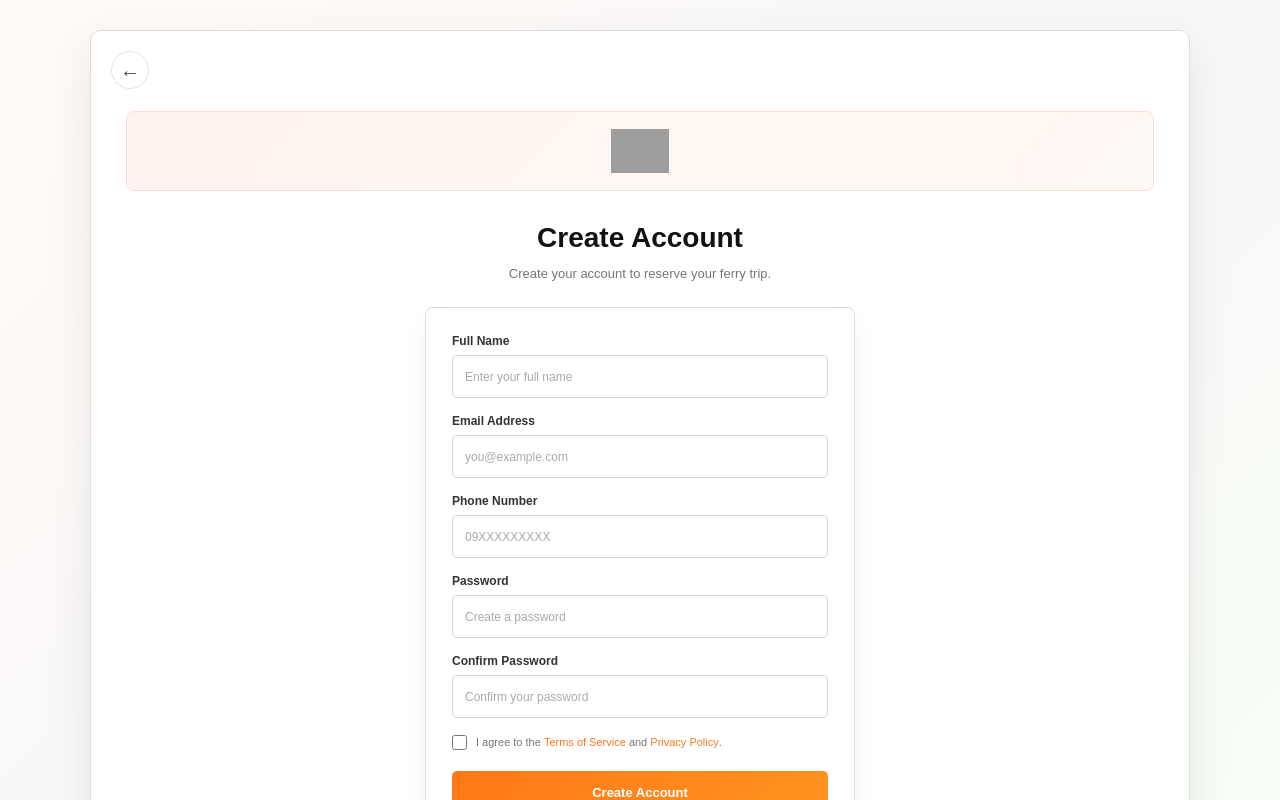
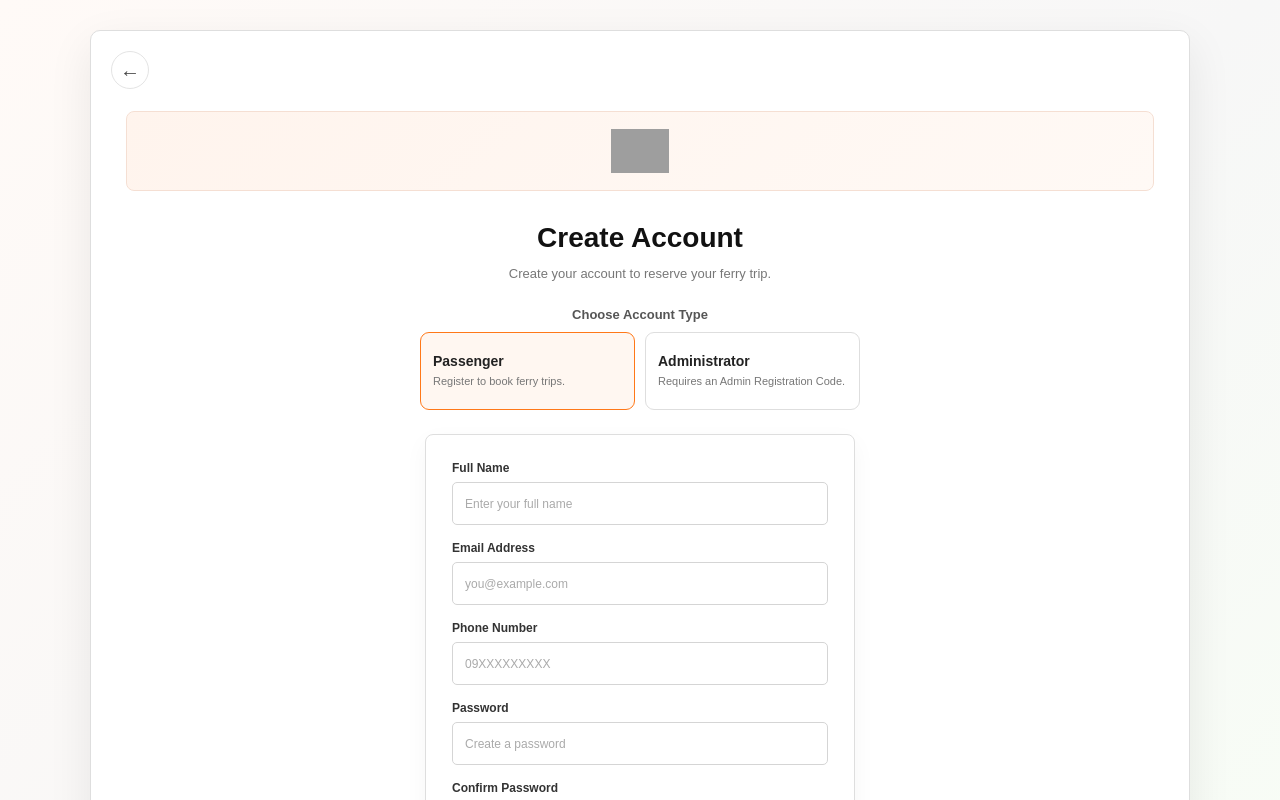
Before and after one commit to Rev0710/iloilo-guimaras-ticketing-system, a React (Vite) app in the folder client/: page /register in a window 1280 px wide. Shown: the top 800 px of the page. Built offline with nearby package versions, Linux system fonts and the light colour scheme; no server answers; grey boxes are pictures that could not be loaded.

Commit message:
Upate for Registration under of admin

```diff
--- a/client/src/pages/Admin/AdminRegister.jsx
+++ b/client/src/pages/Admin/AdminRegister.jsx
@@ -82,7 +82,7 @@ const AdminRegister = () => {
             setTimeout(() => {
 
                 navigate(
-                    "/admin-login"
+                    "/login"
                 );
 
             }, 1200);
@@ -230,7 +230,7 @@ const AdminRegister = () => {
                         type="button"
                         onClick={() =>
                             navigate(
-                                "/admin-login"
+                                "/login"
                             )
                         }
                     >
--- a/client/src/pages/passenger/Register.jsx
+++ b/client/src/pages/passenger/Register.jsx
@@ -6,6 +6,7 @@ import { FaApple } from "react-icons/fa";
 const API_BASE_URL =
     import.meta.env.VITE_API_BASE_URL ||
     "http://localhost:5000/api";
+
 
 const Register = () => {
     const navigate = useNavigate();
@@ -812,6 +813,67 @@ const Register = () => {
 
 
                 /* =====================================================
+                   REGISTRATION TYPE
+                ===================================================== */
+
+                .register-type-section {
+                    width: 100%;
+                    max-width: 440px;
+                    margin-bottom: 24px;
+                }
+
+                .register-type-title {
+                    margin: 0 0 10px;
+                    text-align: center;
+                    font-size: 13px;
+                    font-weight: 600;
+                    color: #555;
+                }
+
+                .register-type-options {
+                    display: grid;
+                    grid-template-columns: repeat(2, minmax(0, 1fr));
+                    gap: 10px;
+                }
+
+                .register-type-option {
+                    min-height: 78px;
+                    padding: 12px;
+                    border: 1px solid #dedede;
+                    border-radius: 9px;
+                    background: #ffffff;
+                    color: #222;
+                    text-align: left;
+                    cursor: pointer;
+                    transition: 0.2s ease;
+                }
+
+                .register-type-option:hover {
+                    border-color: #ff7818;
+                    transform: translateY(-1px);
+                }
+
+                .register-type-option-active {
+                    border-color: #ff7818;
+                    background: #fff7f1;
+                }
+
+                .register-type-option-title {
+                    display: block;
+                    margin-bottom: 5px;
+                    font-size: 14px;
+                    font-weight: 700;
+                }
+
+                .register-type-option-description {
+                    display: block;
+                    font-size: 11px;
+                    line-height: 1.4;
+                    color: #777;
+                }
+
+
+                /* =====================================================
                    LOGIN SECTION
                 ===================================================== */
 
@@ -1452,6 +1514,13 @@ const Register = () => {
                         gap: 13px;
 
                         font-size: 8px;
+                    }
+                }
+
+
+                @media (max-width: 560px) {
+                    .register-type-options {
+                        grid-template-columns: 1fr;
                     }
                 }
 
@@ -1522,6 +1591,50 @@ const Register = () => {
                         {/* =================================================
                            REGISTRATION FORM
                         ================================================= */}
+
+                        {/* =================================================
+                           REGISTRATION TYPE
+                        ================================================= */}
+
+                        <div className="register-type-section">
+                            <p className="register-type-title">
+                                Choose Account Type
+                            </p>
+
+                            <div className="register-type-options">
+
+                                <button
+                                    type="button"
+                                    className="register-type-option register-type-option-active"
+                                >
+                                    <span className="register-type-option-title">
+                                        Passenger
+                                    </span>
+
+                                    <span className="register-type-option-description">
+                                        Register to book ferry trips.
+                                    </span>
+                                </button>
+
+                                <button
+                                    type="button"
+                                    className="register-type-option"
+                                    onClick={() =>
+                                        navigate("/admin-register")
+                                    }
+                                >
+                                    <span className="register-type-option-title">
+                                        Administrator
+                                    </span>
+
+                                    <span className="register-type-option-description">
+                                        Requires an Admin Registration Code.
+                                    </span>
+                                </button>
+
+                            </div>
+                        </div>
+
 
                         <form
                             className="register-form"
```
